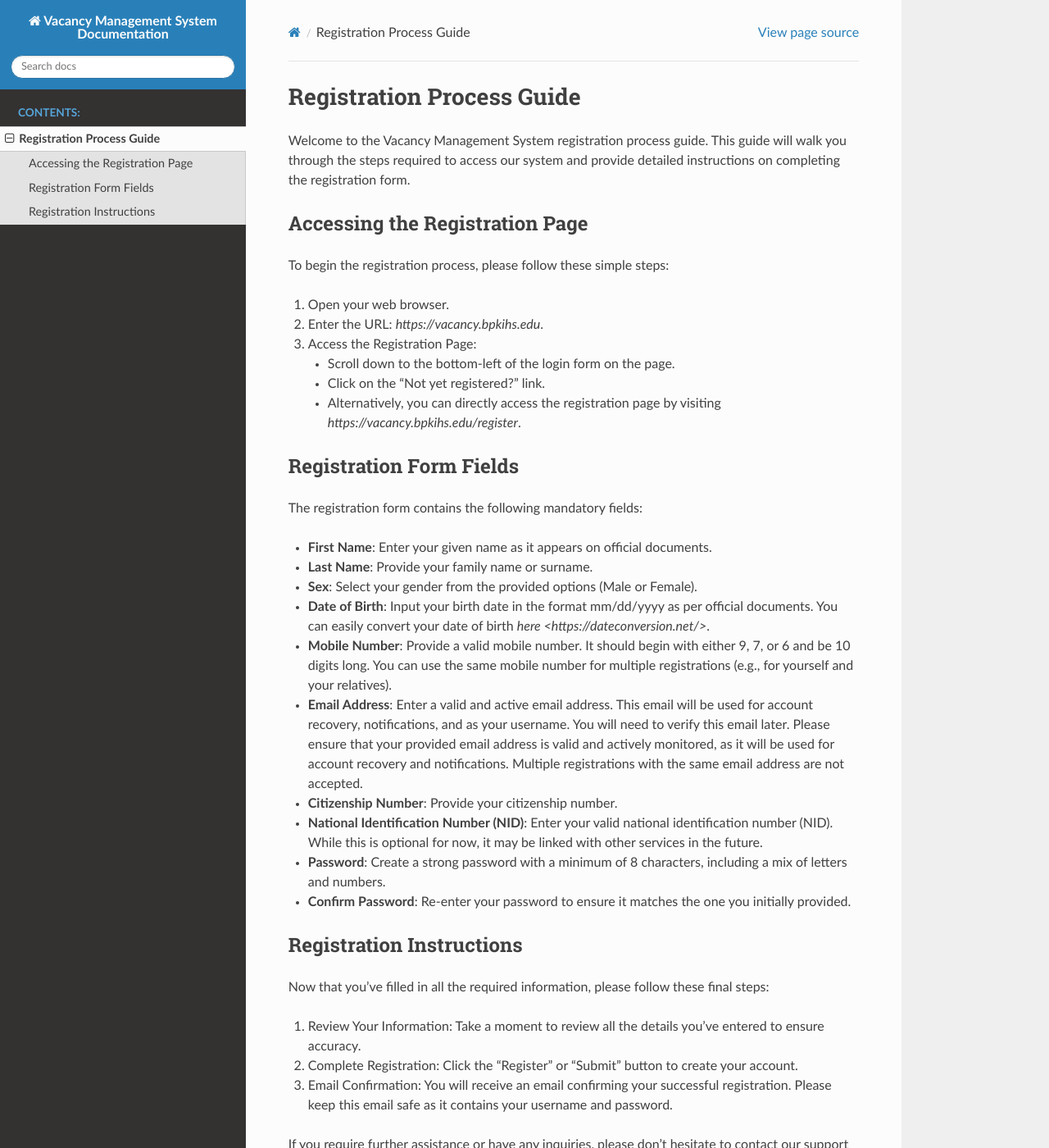
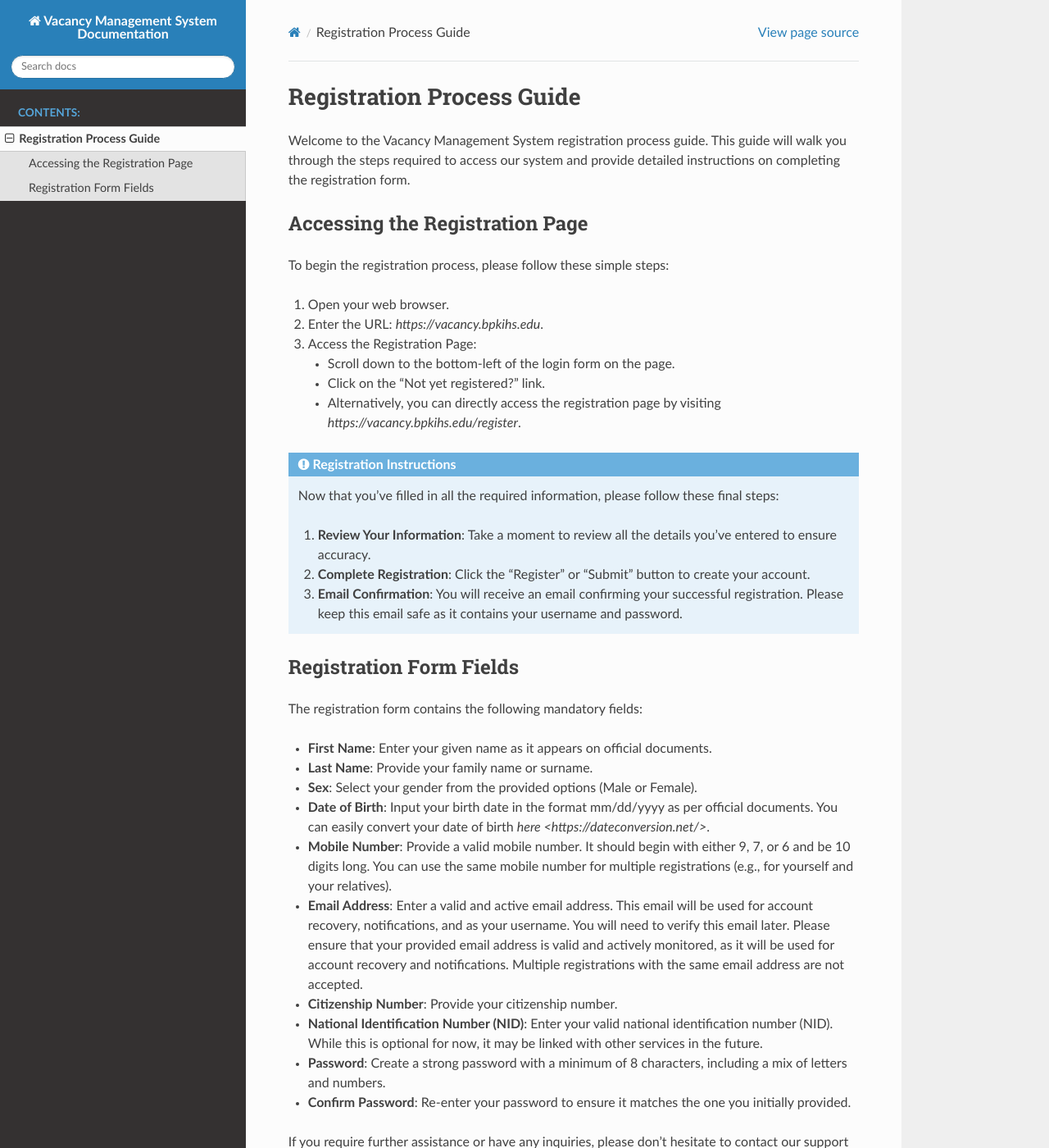
Before and after one commit to w38g0ru/vms, a Sphinx documentation site: the page built from docs/registration.rst, in a window 1280 px wide and 1400 px high. Shown: the whole window at 82% size. Built offline with Sphinx 7.4.7 and the Read the Docs theme 2.0.0, drawn with Linux system fonts in a browser that asks for light colours; pages that are not in the unit, such as notebooks, are missing from menus; some of the changed lines change nothing that is shown.

Commit message:
Update registration.rst
address info box

```diff
--- a/docs/registration.rst
+++ b/docs/registration.rst
@@ -17,6 +17,17 @@ To begin the registration process, please follow these simple steps:
    - Scroll down to the bottom-left of the login form on the page.
    - Click on the "Not yet registered?" link.
    - Alternatively, you can directly access the registration page by visiting `https://vacancy.bpkihs.edu/register`.
+
+.. admonition:: Registration Instructions
+   :class: registration-info-card
+
+   Now that you've filled in all the required information, please follow these final steps:
+
+   1. **Review Your Information**: Take a moment to review all the details you've entered to ensure accuracy.
+
+   2. **Complete Registration**: Click the "Register" or "Submit" button to create your account.
+
+   3. **Email Confirmation**: You will receive an email confirming your successful registration. Please keep this email safe as it contains your username and password.
 
 Registration Form Fields
 ------------------------
@@ -43,15 +54,4 @@ The registration form contains the following mandatory fields:
 
 - **Confirm Password**: Re-enter your password to ensure it matches the one you initially provided.
 
-Registration Instructions
-------------------------
-
-Now that you've filled in all the required information, please follow these final steps:
-
-1. Review Your Information: Take a moment to review all the details you've entered to ensure accuracy.
-
-2. Complete Registration: Click the "Register" or "Submit" button to create your account.
-
-3. Email Confirmation: You will receive an email confirming your successful registration. Please keep this email safe as it contains your username and password.
-
 If you require further assistance or have any inquiries, please don't hesitate to contact our support team at `support@vacancy.bpkihs.edu <mailto:support@vacancy.bpkihs.edu>`. We're here to help you with any questions or concerns you may have.
```
